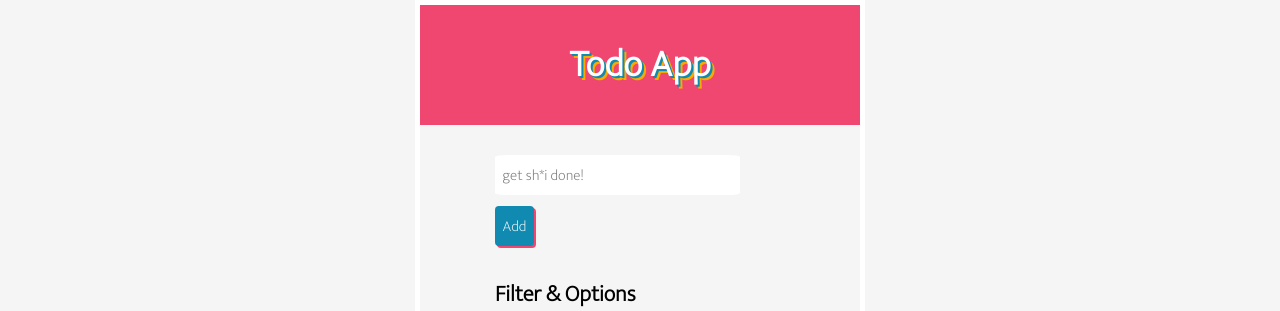
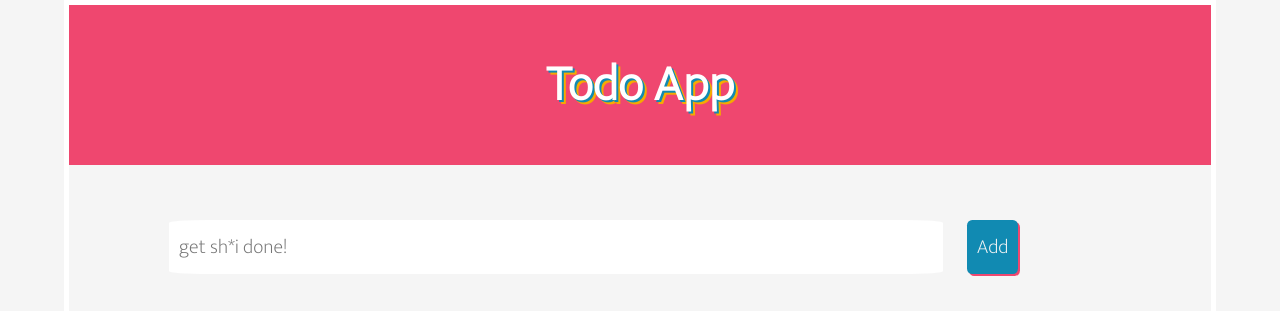
Before and after one commit to glissario/todo, a plain HTML site: page index.html in a window 1280 px wide. Shown: the top 311 px of the page. Drawn offline with Linux system fonts and the light colour scheme.

Commit message:
breakpoints

```diff
--- a/style.css
+++ b/style.css
@@ -12,7 +12,7 @@ html {
 }
 
 body {
-  max-width: 30rem;
+  width: 100%;
   margin: auto;
   background-color: #f5f5f5;
   border: 5px white solid;
@@ -43,6 +43,7 @@ h2 {
   color: white;
   text-align: center;
   height: 8rem;
+  inline-size: 100%;
 }
 
 .taskInput__textInput {
@@ -53,6 +54,7 @@ h2 {
   margin-right: 1rem;
   border-radius: 5%;
   border: 0;
+  width: 70%;
 }
 
 .taskInput__textInput:active {
@@ -199,3 +201,29 @@ li:focus-within {
 .checkbox {
   margin: 0.5rem 1rem;
 }
+
+@media screen and (min-width: 768px) {
+  html {
+    font-size: 18px;
+  }
+
+  body {
+    width: 95%;
+  }
+  .taskInput__textInput {
+    width: 75%;
+  }
+}
+
+@media screen and (min-width: 1080px) {
+  html {
+    font-size: 20px;
+  }
+
+  body {
+    width: 90%;
+  }
+  .taskInput__textInput {
+    width: 80%;
+  }
+}
```
Also changed, not shown: readme.md.
